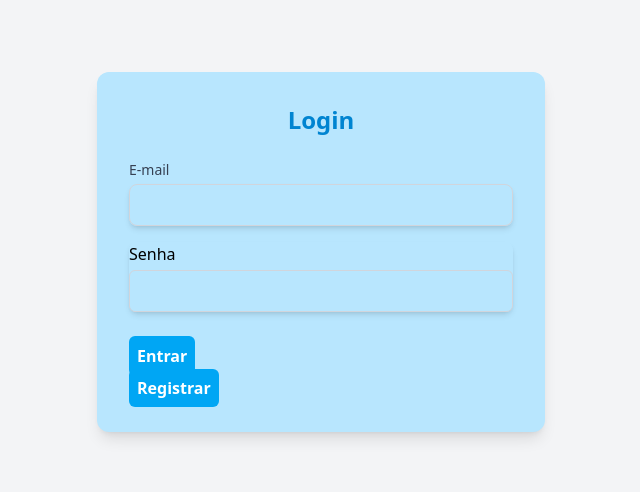
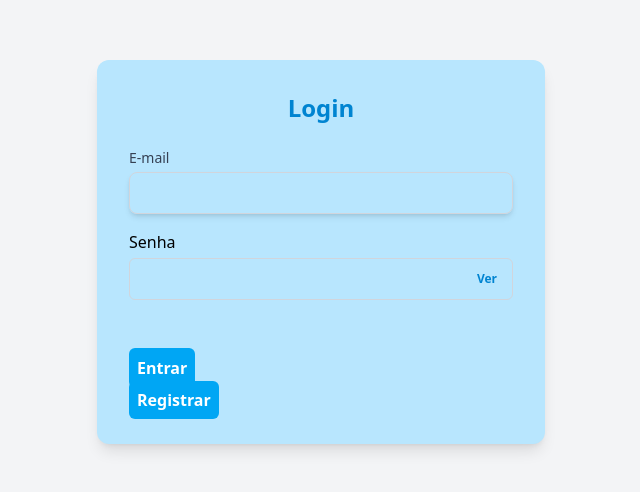
Before and after one commit to RobertdeSMaio/investdash, a React (Vite) app: page / in a window 1280 px wide. Shown: the part 148-640 px from the top of the page, without its empty margins (319-959 px from the left). Built offline with nearby package versions, Linux system fonts and the light colour scheme.

Commit message:
Improve !showPassword no login

```diff
--- a/src/pages/Login.tsx
+++ b/src/pages/Login.tsx
@@ -1,9 +1,12 @@
 import axios from "axios";
 import { useFormik } from "formik";
+import { useState } from "react";
 import { Link } from "react-router-dom";
 import * as Yup from "yup";
 
 export default function Login() {
+  const [showPassword, setShowPassword] = useState(false);
+
   const validationSchema = Yup.object({
     email: Yup.string()
       .email("E-mail inválido")
@@ -70,18 +73,36 @@ export default function Login() {
           </div>
 
           {/* Campo Senha */}
-          <div className="flex flex-col gap-1 shadow-md rounded-lg">
+          <div className="flex flex-col gap-1 mb-6">
             <label htmlFor="password">Senha</label>
+
+            {/* O container do input e do botão precisa ser relative e NÃO ter flex-col */}
+            <div className="relative flex items-center">
               <input
-              type="password"
                 id="password"
                 {...formik.getFieldProps("password")}
-              className={`p-2 border rounded-md outline-none ${
+                // O type vem DEPOIS do getFieldProps para garantir que o estado mande
+                type={showPassword ? "text" : "password"}
+                className={`w-full p-2 border rounded-md outline-none pr-12 ${
                   formik.touched.password && formik.errors.password
                     ? "border-red-500"
                     : "border-gray-300"
                 }`}
               />
+
+              <button
+                type="button"
+                onClick={() => {
+                  console.log("Botão clicado! Estado anterior:", showPassword);
+                  setShowPassword(!showPassword);
+                }}
+                className="absolute right-3 z-10 p-1 text-xs font-bold text-sky-600 hover:text-sky-800"
+                style={{ top: "50%", transform: "translateY(-50%)" }}
+              >
+                {showPassword ? "Ocultar" : "Ver"}
+              </button>
+            </div>
+
             {formik.touched.password && formik.errors.password && (
               <span className="text-red-500 text-xs">
                 {formik.errors.password}
```
Lines whose indentation alone changed are shown as unchanged.
